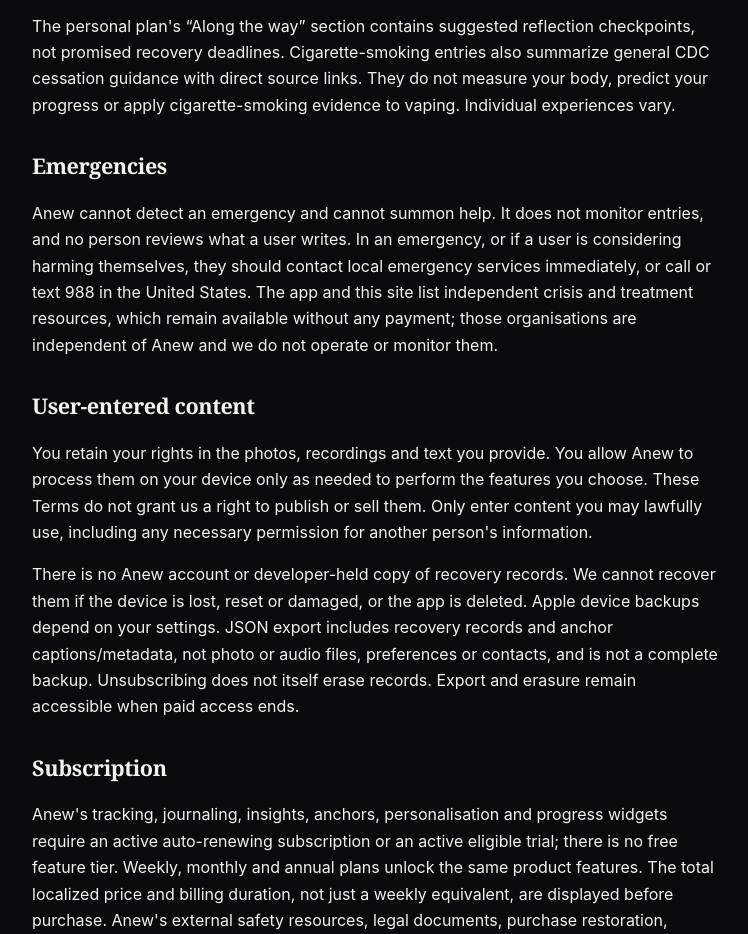
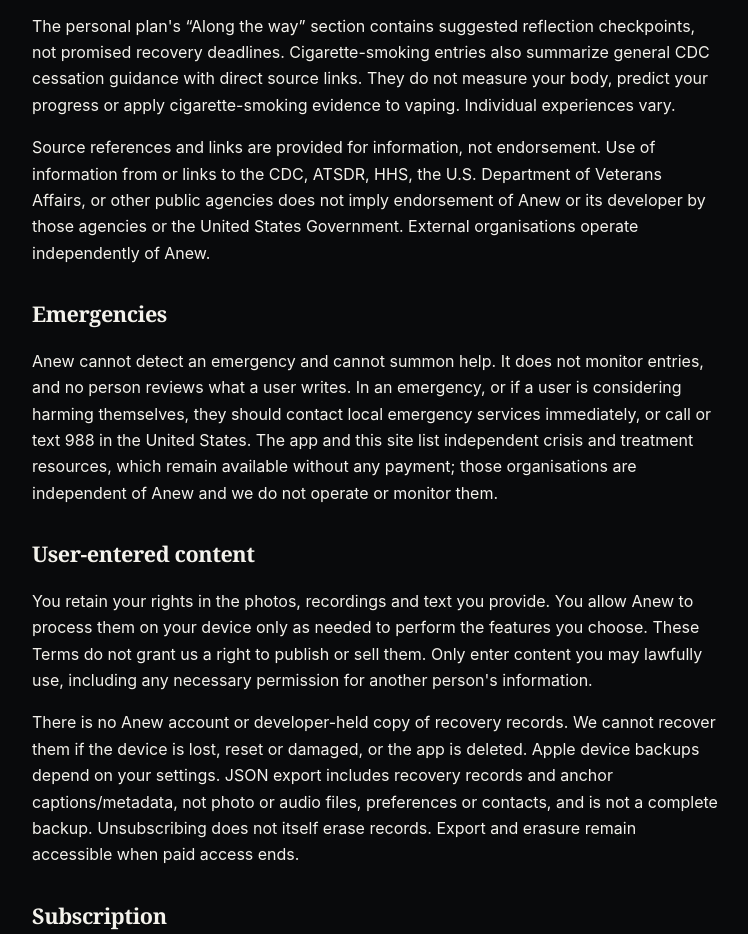
Before and after one commit to realmineyy/anew-support, a plain HTML site: page terms.html in a window 1280 px wide. Shown: the part 1381-2315 px from the top of the page, without its empty margins (228-976 px from the left). Drawn offline with Linux system fonts and the light colour scheme.

Commit message:
Clarify independent public-agency sources and non-endorsement

```diff
--- a/terms.html
+++ b/terms.html
@@ -36,6 +36,7 @@
       <p>Anew is not a substitute for a physician, therapist, counsellor, treatment programme, or support group, and it is not a crisis service. Withdrawal from alcohol, benzodiazepines, and certain other substances can be medically dangerous and in some cases life-threatening; stopping should be discussed with a qualified clinician rather than planned with an app. Users should seek professional help for their circumstances and should never delay or disregard professional advice because of anything shown in Anew.</p>
       <p>Streaks, milestones, elapsed time, estimated money saved, estimated time reclaimed, trigger patterns, and mood and urge trends are descriptive summaries of what the user has entered. They are not clinical measurements, prognoses, or assessments of risk or recovery.</p>
       <p>The personal plan's &ldquo;Along the way&rdquo; section contains suggested reflection checkpoints, not promised recovery deadlines. Cigarette-smoking entries also summarize general CDC cessation guidance with direct source links. They do not measure your body, predict your progress or apply cigarette-smoking evidence to vaping. Individual experiences vary.</p>
+      <p>Source references and links are provided for information, not endorsement. Use of information from or links to the CDC, ATSDR, HHS, the U.S. Department of Veterans Affairs, or other public agencies does not imply endorsement of Anew or its developer by those agencies or the United States Government. External organisations operate independently of Anew.</p>
     </section>
 
     <section>
```
